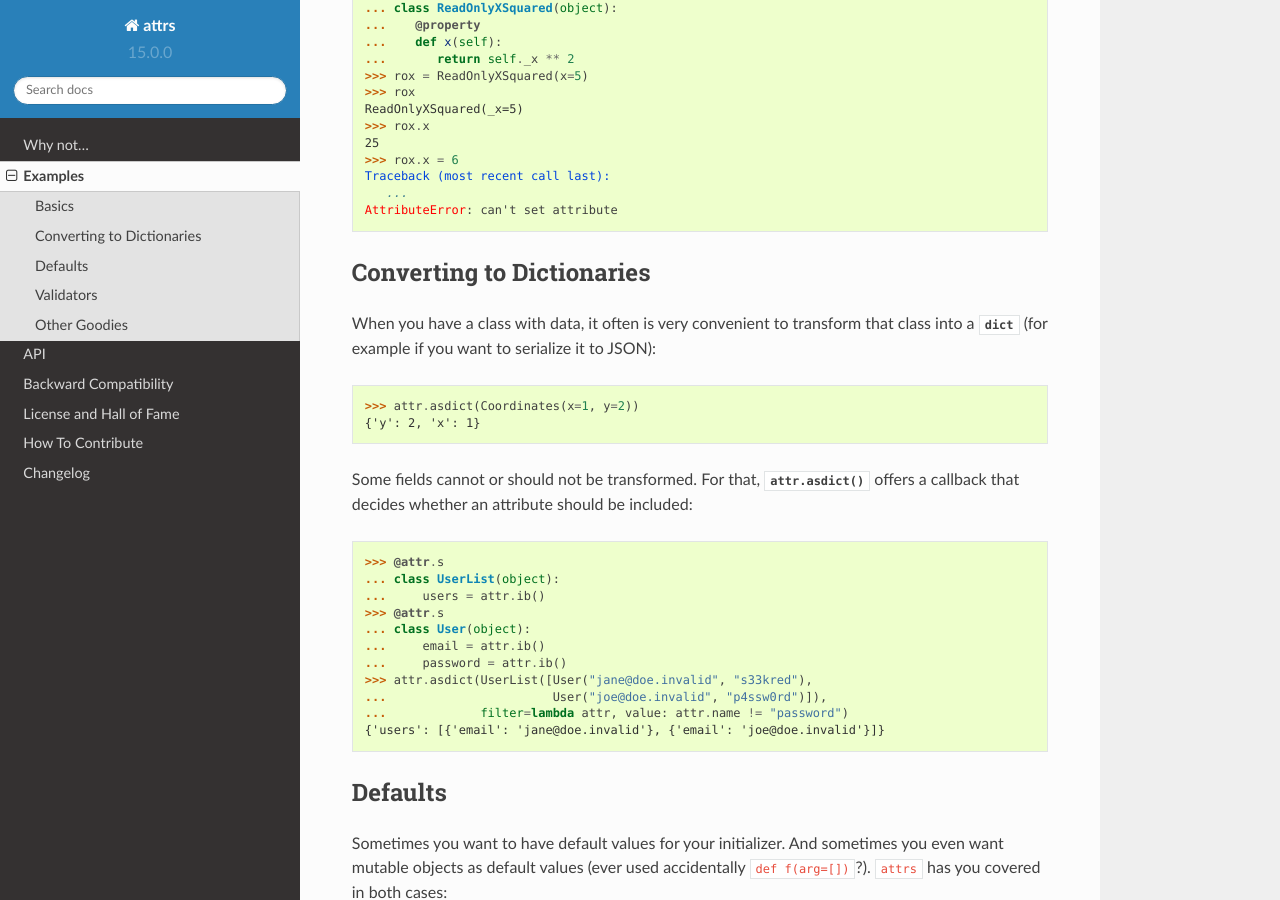
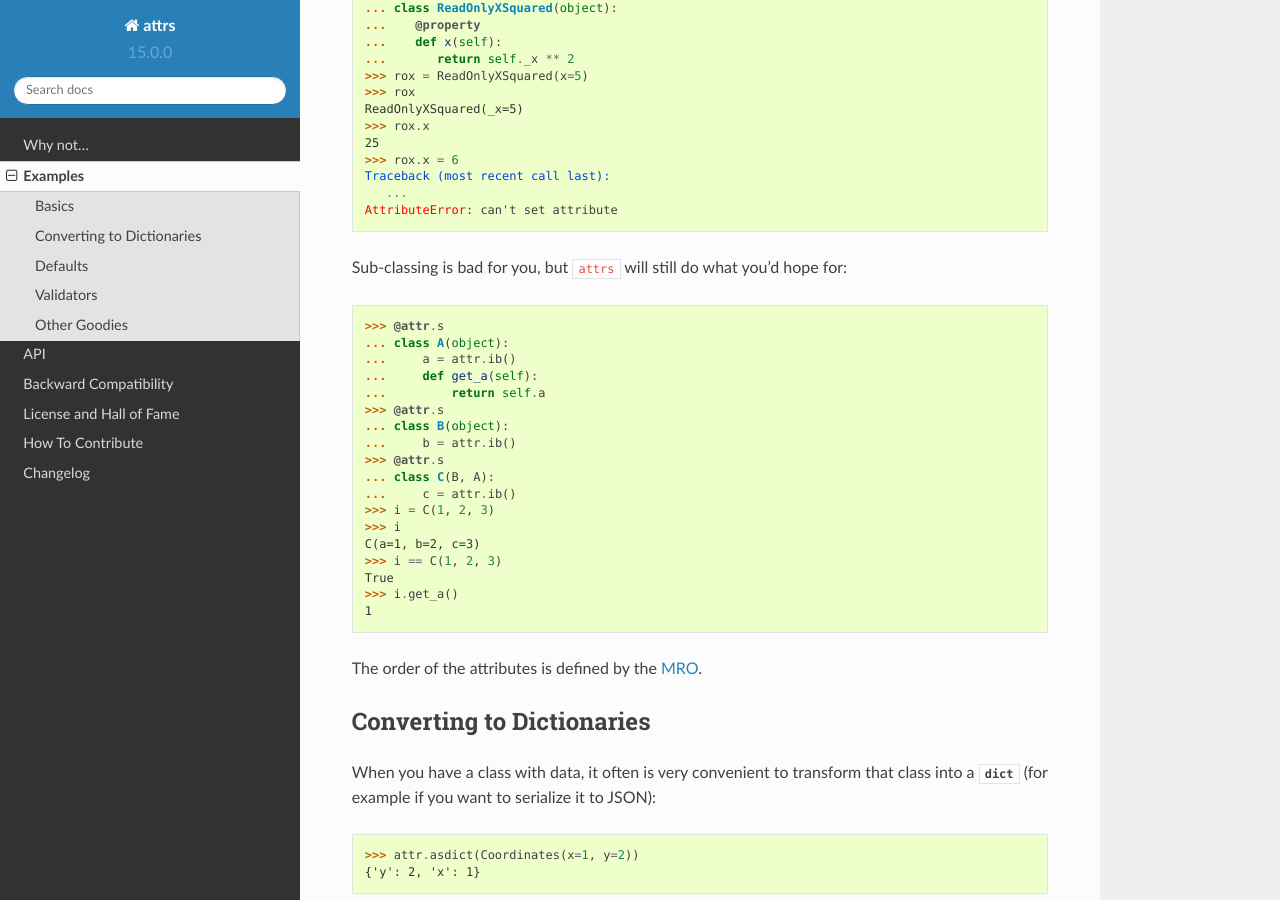
Before and after one commit to python-attrs/attrs, a Sphinx documentation site: the page built from docs/examples.rst, in a window 1280 px wide and 900 px high, scrolled down 1745 px. Built offline with Sphinx 7.4.7 and the Read the Docs theme 2.0.0, drawn with Linux system fonts in a browser that asks for light colours.

Commit message:
Add smart support for sub-classing

```diff
--- a/docs/examples.rst
+++ b/docs/examples.rst
@@ -101,6 +101,31 @@ Or if you want to use properties:
    Traceback (most recent call last):
       ...
    AttributeError: can't set attribute
+
+Sub-classing is bad for you, but ``attrs`` will still do what you'd hope for:
+
+.. doctest::
+
+   >>> @attr.s
+   ... class A(object):
+   ...     a = attr.ib()
+   ...     def get_a(self):
+   ...         return self.a
+   >>> @attr.s
+   ... class B(object):
+   ...     b = attr.ib()
+   >>> @attr.s
+   ... class C(B, A):
+   ...     c = attr.ib()
+   >>> i = C(1, 2, 3)
+   >>> i
+   C(a=1, b=2, c=3)
+   >>> i == C(1, 2, 3)
+   True
+   >>> i.get_a()
+   1
+
+The order of the attributes is defined by the `MRO <https://www.python.org/download/releases/2.3/mro/>`_.
 
 
 Converting to Dictionaries
```
Also changed, not shown: 3 other files.
